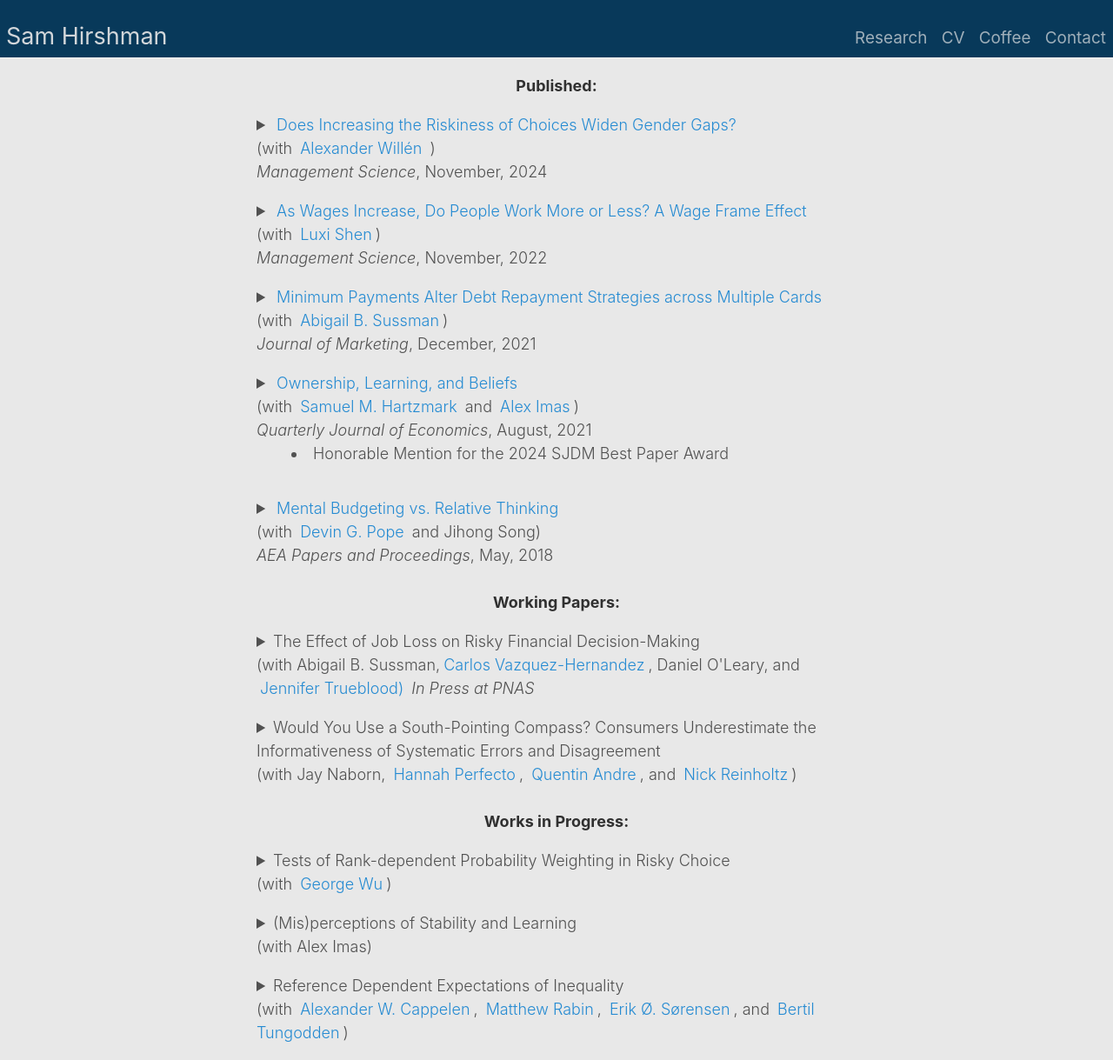
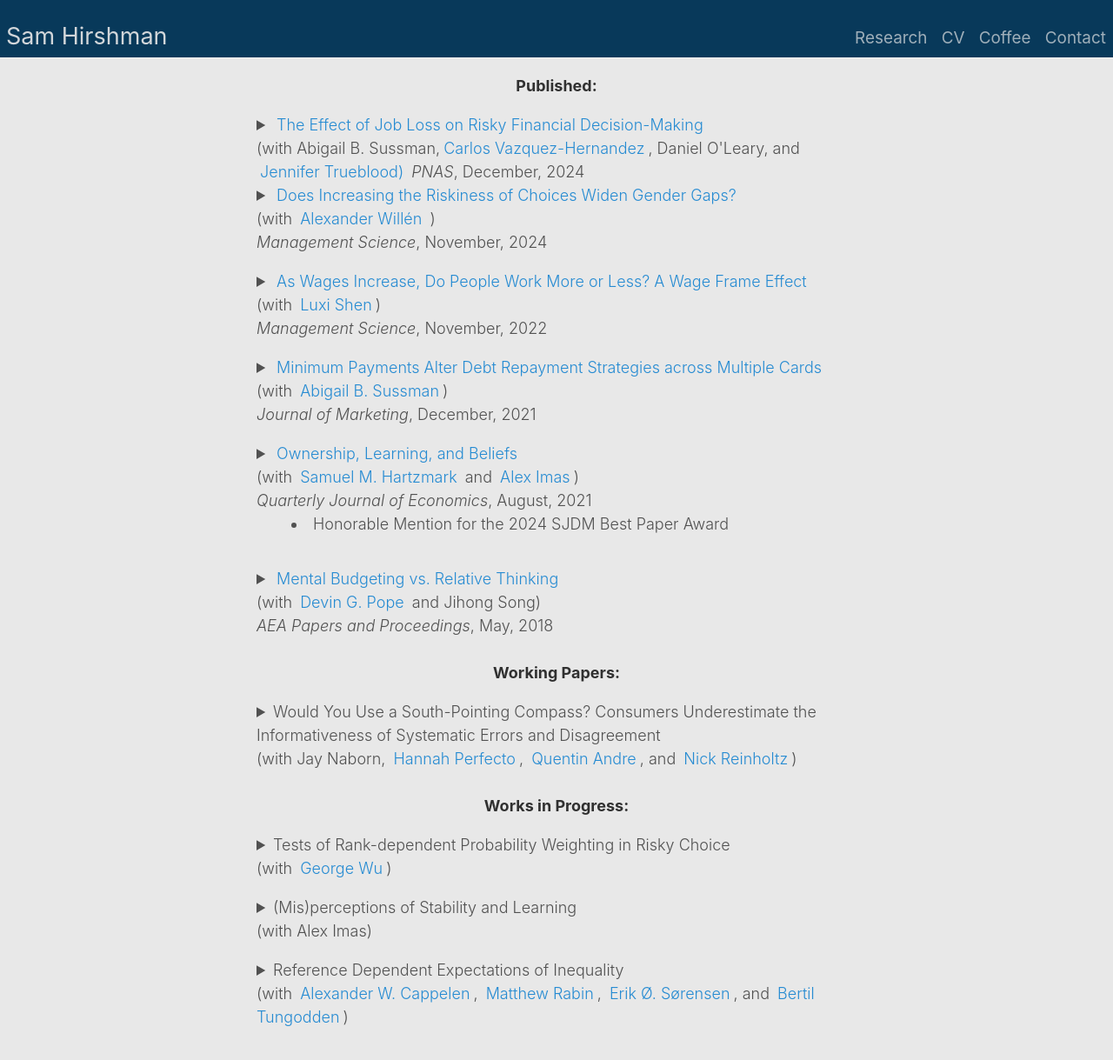
Before and after one commit to shirshma/shirshma.github.io, a Jekyll site: the page built from docs/research.md, in a window 1280 px wide. Shown: the whole page at 87% size. Built offline with Jekyll 4.4.1, drawn with Linux system fonts in a browser that asks for light colours; part of the change alters nothing that is shown; some of the changed text lies outside the part shown.

Commit message:
Update research.md

```diff
--- a/docs/research.md
+++ b/docs/research.md
@@ -4,6 +4,13 @@ description: Research Papers
 ---
 
 <p align="center"><strong>Published:</strong></p>
+<p><details>
+<summary><a href="https://www.pnas.org/doi/10.1073/pnas.2412760121" target="_blank"> The Effect of Job Loss on Risky Financial Decision-Making </a> <br> (with  Abigail B. Sussman,<a href="https://www.sydney.edu.au/business/about/our-people/academic-staff/carlos-vazquezhernandez.html">Carlos Vazquez-Hernandez</a>, Daniel O'Leary, and <a href="https://computationaldecisionlab.wordpress.com/">Jennifer Trueblood)</a> <i>PNAS</i>, December, 2024
+</summary>
+<b>Abstract:</b>
+Job loss is a common and disruptive life event. It is known to have numerous long term negative effects on financial, health, and social outcomes. While the negative effects of becoming unemployed on health and well-being are well-understood, the influence of job loss on financial decisions has received little attention. Across  a large-scale survey (N = 37,854), spending data from a bank (N=404,470), and two online experiments (total N=1403), we find that job loss increases financial risk taking. First, in survey data, job-loss is associated with elevated levels of self-reported financial risk taking and lottery ticket purchases. Next, using administrative data from a large bank, we find consistent causal evidence of the influence of job loss on gambling spending. Although total spending decreases after job loss, gambling spending is less affected than our control categories. Finally, we turn to two incentive-compatible manipulations of job loss operationalized in a lab setting. We find that this experimental manipulation increases the take-up of financial risks. The current finding that job loss increases financial risk taking could accentuate long term negative financial effects of job loss.
+
+</details>
 
 <details>
 <summary><a href="https://pubsonline.informs.org/doi/full/10.1287/mnsc.2023.04088" target="_blank"> Does Increasing the Riskiness of Choices Widen Gender Gaps?</a> <br>(with <a href="https://www.alexanderwillen.com/">Alexander Willén</a> )<br> <i> Management Science</i>, November, 2024</summary>
@@ -46,14 +53,6 @@ US Households currently hold $770 billion in credit card debt, often managing re
     </details>
   <br>
 <p align="center"><strong>Working Papers:</strong></p>
-
-<p><details>
-<summary>The Effect of Job Loss on Risky Financial Decision-Making <br> (with  Abigail B. Sussman,<a href="https://www.sydney.edu.au/business/about/our-people/academic-staff/carlos-vazquezhernandez.html">Carlos Vazquez-Hernandez</a>, Daniel O'Leary, and <a href="https://computationaldecisionlab.wordpress.com/">Jennifer Trueblood)</a> <i>In Press at PNAS</i>
-</summary>
-<b>Abstract:</b>
-Job loss is a common and disruptive life event. It is known to have numerous long term negative effects on financial, health, and social outcomes. While the negative effects of becoming unemployed on health and well-being are well-understood, the influence of job loss on financial decisions has received little attention. Across  a large-scale survey (N = 37,854), spending data from a bank (N=404,470), and two online experiments (total N=1403), we find that job loss increases financial risk taking. First, in survey data, job-loss is associated with elevated levels of self-reported financial risk taking and lottery ticket purchases. Next, using administrative data from a large bank, we find consistent causal evidence of the influence of job loss on gambling spending. Although total spending decreases after job loss, gambling spending is less affected than our control categories. Finally, we turn to two incentive-compatible manipulations of job loss operationalized in a lab setting. We find that this experimental manipulation increases the take-up of financial risks. The current finding that job loss increases financial risk taking could accentuate long term negative financial effects of job loss.
-
-</details>
 
 <p><details><summary>
 Would You Use a South-Pointing Compass? Consumers Underestimate the Informativeness of Systematic Errors and Disagreement <br> (with Jay Naborn, <a href="https://olin.wustl.edu/EN-US/Faculty-Research/Faculty/Pages/FacultyDetail.aspx?username=perfecto">Hannah Perfecto</a>,  <a href="https://quentinandre.net/">Quentin Andre</a>, and <a href="https://reinholtzresearch.com/">Nick Reinholtz</a>)   </summary>
```
